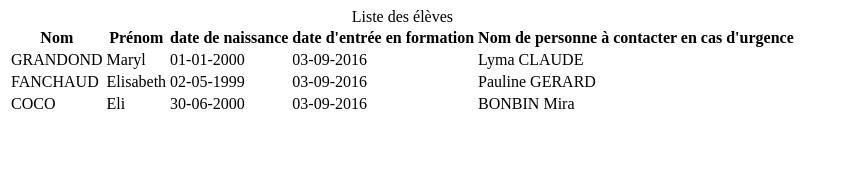
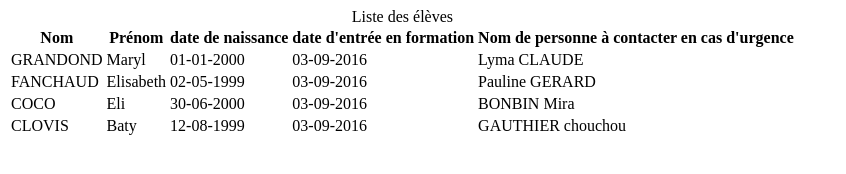
Before and after one commit to avotra68/activite1_cours_github_openclassroom, a plain HTML site: page index.html in a window 1280 px wide. Shown: the whole page, without its empty margins (0-846 px from the left). Drawn offline with Linux system fonts and the light colour scheme.

Commit message:
Update index.html
ajout d'une ligne pour CLOVIS Baty

```diff
--- a/index.html
+++ b/index.html
@@ -35,6 +35,14 @@
       <td >30-06-2000</td>
       <td>03-09-2016</td>
       <td>BONBIN Mira</td>
+      </tr>
+      <!--ajout d'une ligne pour CLOVIS-->
+      <tr>
+      <td>CLOVIS</td>
+      <td>Baty</td>
+      <td >12-08-1999</td>
+      <td>03-09-2016</td>
+      <td>GAUTHIER chouchou</td>
     </tr>
     </table>
   </body>
```
